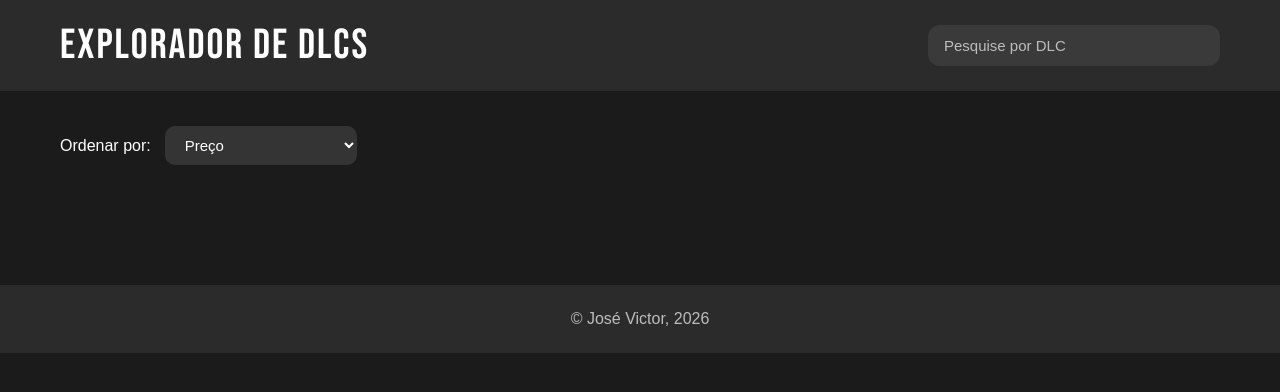
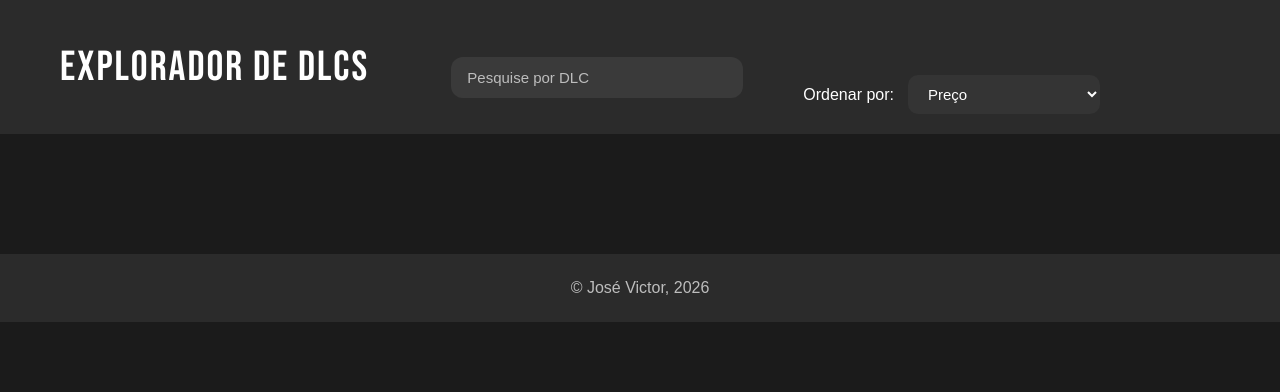
Before and after one commit to thejoseviictor-secondary/EXA618_Individual_Project_Part_3_Front_End, a Flask app: page /get_dlcs/1 in a window 1280 px wide. Shown: the top 392 px of the page. Run offline with Flask 3, Linux system fonts and the light colour scheme; some web fonts are replaced.

Commit message:
Update dlcs.html

```diff
--- a/app/templates/dlcs.html
+++ b/app/templates/dlcs.html
@@ -104,9 +104,9 @@
         <a id="header_text" href="/">
             <p id="page_name">Explorador de DLCs</p>
         </a>
+        <div class="top_controls">
             <div class="search_container">
                 <input type="text" id="search_bar" onkeyup="search_item(this.value)" placeholder="Pesquise por DLC">
-        </div>
             </div>
 
             <div class="ordering_selector_container">
@@ -116,6 +116,8 @@
                     <option value="release_date">Data de Lançamento</option>
                 </select>
             </div>
+        </div>
+    </div>
 
     <div id="item_list"></div>
 
```
Lines whose indentation alone changed are shown as unchanged.
